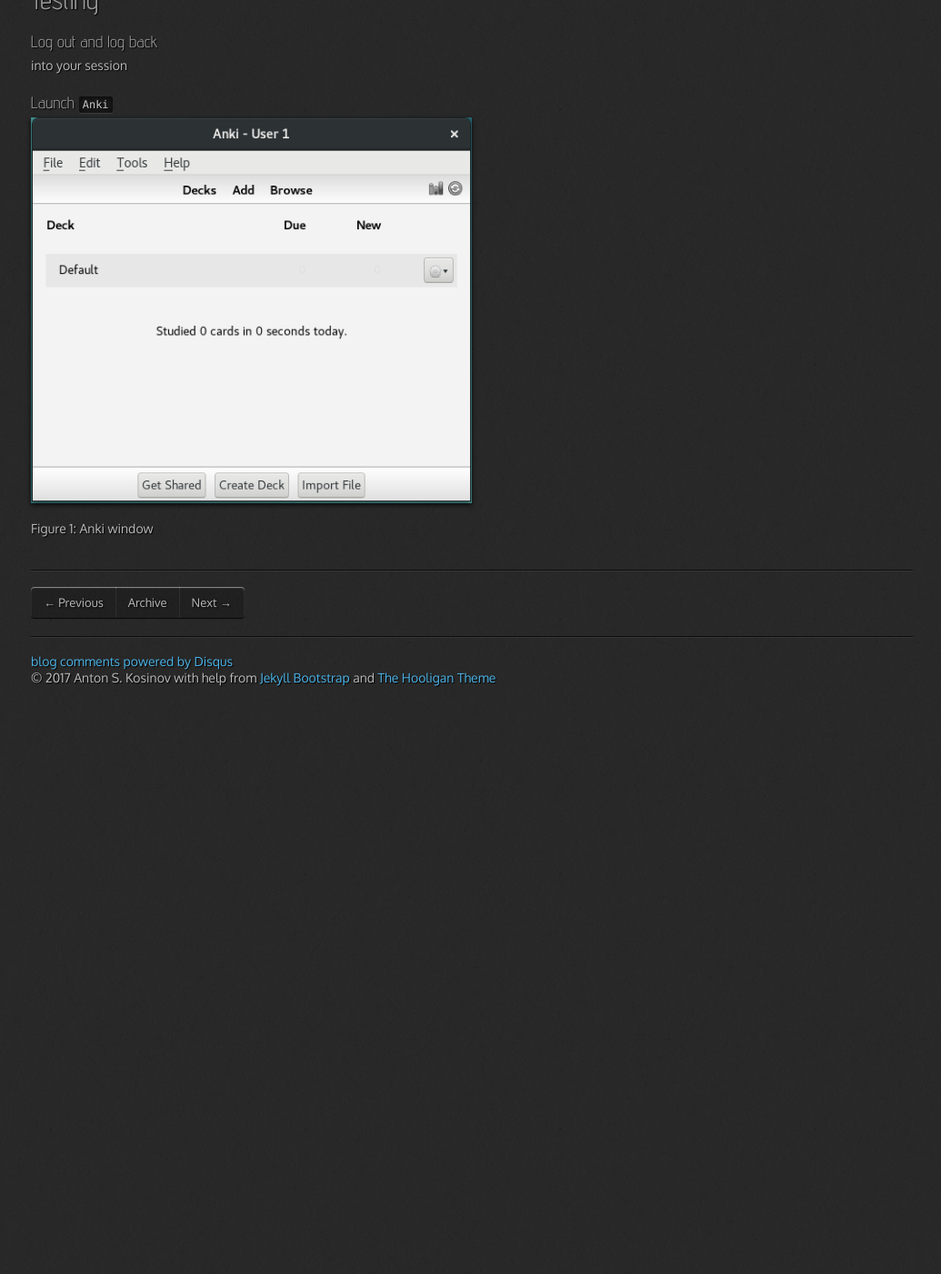
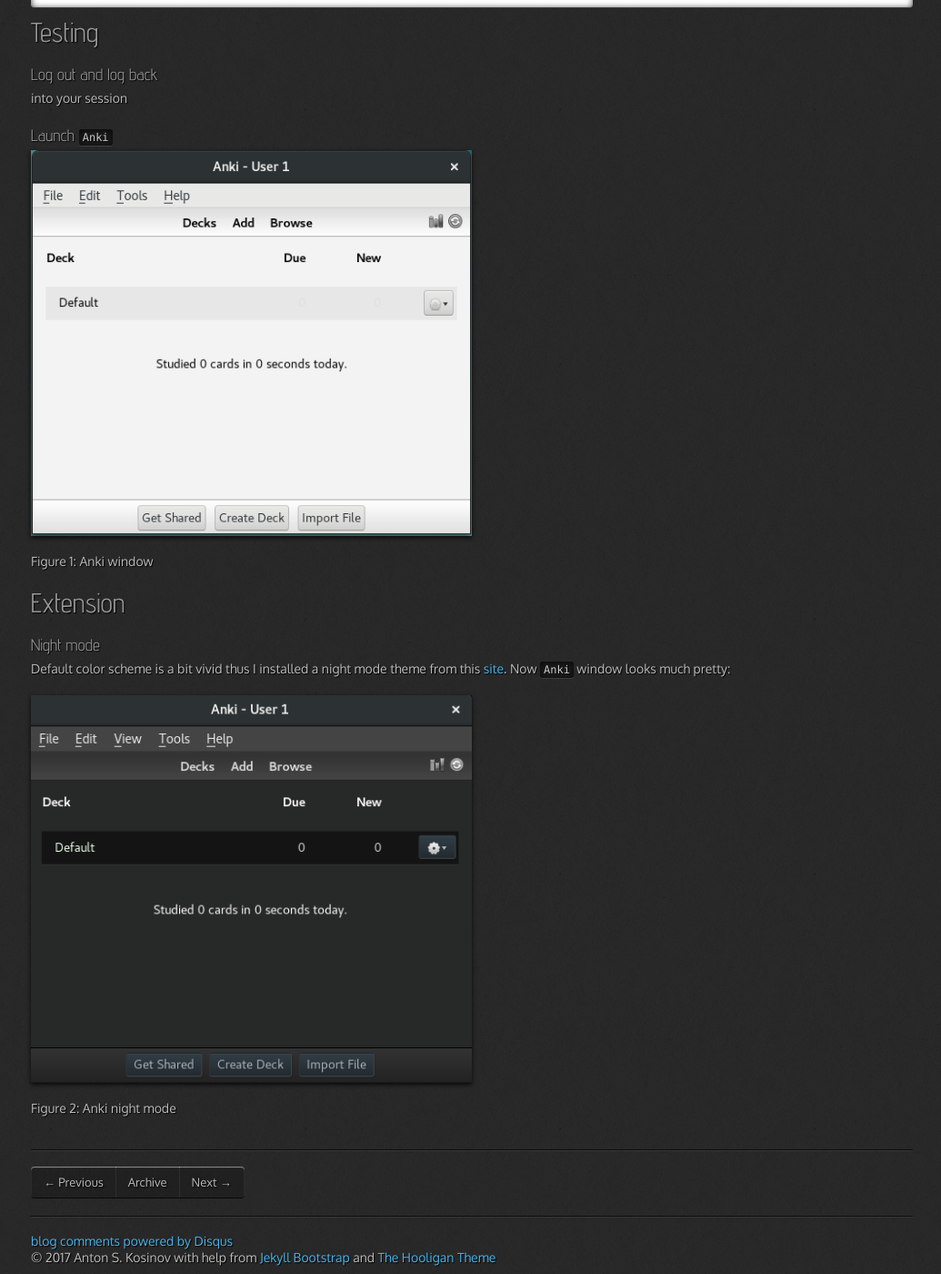
Before and after one commit to 0--key/0--key.github.io, a Jekyll site: the page built from _posts/2017-05-23-anki-intro.html, in a window 1280 px wide and 1400 px high, scrolled down 1742 px. Shown: the whole window at 91% size, without its empty margins (21-1056 px from the left). Built offline with Jekyll 4.4.1, drawn with Linux system fonts in a browser that asks for light colours; nearby versions of some CDN libraries; comment, search, counter and statistics services are not loaded; before the commit the page ends 2505 px from its top, so only the background shows below that.

Commit message:
Anki in the night-mode src code

```diff
--- a/_posts/2017-05-23-anki-intro.html
+++ b/_posts/2017-05-23-anki-intro.html
@@ -24,6 +24,11 @@
 <ul>
 <li><a href="#orge8a1dc9">Log out and log back</a></li>
 <li><a href="#org9da5938">Launch <code>Anki</code></a></li>
+</ul>
+</li>
+<li><a href="#orgdda0a04">Extension</a>
+<ul>
+<li><a href="#org51c5ccc">Night mode</a></li>
 </ul>
 </li>
 </ul>
@@ -194,3 +199,23 @@
 </div>
 </div>
 </div>
+
+<div id="outline-container-orgdda0a04" class="outline-2">
+<h2 id="orgdda0a04">Extension</h2>
+<div class="outline-text-2" id="text-orgdda0a04">
+</div><div id="outline-container-org51c5ccc" class="outline-3">
+<h3 id="org51c5ccc">Night mode</h3>
+<div class="outline-text-3" id="text-org51c5ccc">
+<p>
+Default color scheme is a bit vivid thus I installed a night mode
+theme from this <a href="https://ankiweb.net/shared/info/1496166067">site</a>. Now <code>Anki</code> window looks much pretty:
+</p>
+
+<div class="figure">
+<p><img src="http://0--key.github.io/assets/img/anki/night_mode.png" alt="Looks pretty" width="50%" title="User-Friendly" align="center" />
+</p>
+<p><span class="figure-number">Figure 2: </span>Anki night mode</p>
+</div>
+</div>
+</div>
+</div>
```
